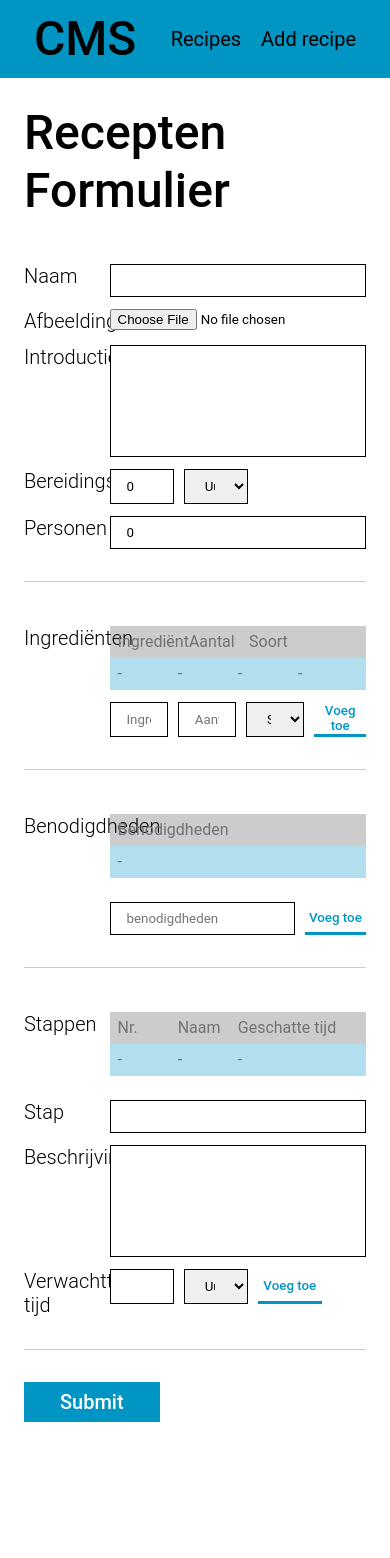
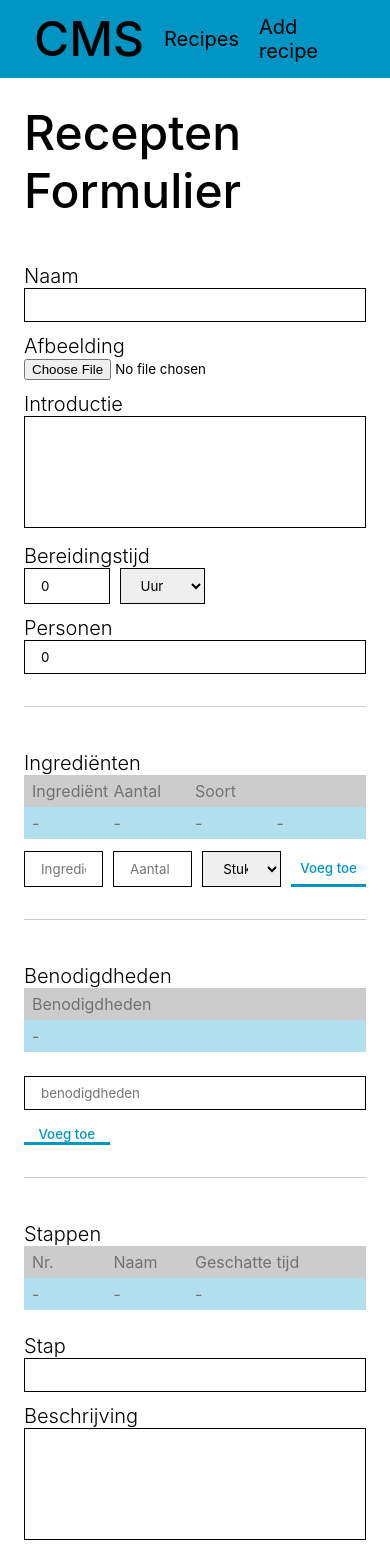
Before and after one commit to GuusDijkhuis/recipes, a React (Create React App) app: page /cms/add-recipe in a window 390 px wide. Shown: the top 1558 px of the page. Before the commit the page ends 1446 px from the top, so only its background shows below. Built offline with nearby package versions, Linux system fonts and the light colour scheme.

Commit message:
fix styling mobile

```diff
--- a/src/components/modules/Card/index.js
+++ b/src/components/modules/Card/index.js
@@ -5,7 +5,6 @@ import classes from './index.module.css';
 import '../../../globals.css';
 
 const Card = (props) => {
-	console.log(props.imageUrl);
 	return (
 		<li className={classes.card}>
 			<div className={classes.imageContainer}>
--- a/src/components/modules/Card/index.module.css
+++ b/src/components/modules/Card/index.module.css
@@ -39,6 +39,7 @@
 .card button {
 	margin-left: auto;
 	display: block;
+	margin-top: 2rem;
 }
 .card ul {
 	display: flex;
@@ -48,9 +49,11 @@
 	margin-top: 0.5rem;
 }
 .card p {
-	line-height: 0.875rem;
-	height: 5rem;
-	overflow: hidden;
+	line-height: 1rem;
+	min-height: 5rem;
+	max-height: 7rem;
+	overflow: scroll;
+
 }
 .tag {
 	color: #727272;
--- a/src/components/pages/CMS/RecipeForm/index.module.css
+++ b/src/components/pages/CMS/RecipeForm/index.module.css
@@ -131,3 +131,24 @@ textarea {
 		max-width: inherit;
 	}
 }
+@media only screen and (max-width: 1280px) {
+	.formField {
+		margin-top: 0.75rem;
+		display: block;
+		width: 100%;
+	}
+	.formFieldLabel {
+		width: 100%;
+		display: block;
+	}
+	.formFieldInput {
+		width: 100%;
+	}
+	.formFieldContent {
+		width: 100%;
+	}
+	.formFieldInputRow + button {
+		margin-top: 1rem;
+		width: 25%;
+	}
+}
--- a/src/components/pages/CMS/Recipes/index.module.css
+++ b/src/components/pages/CMS/Recipes/index.module.css
@@ -14,6 +14,7 @@
 	display: flex;
 	align-items: center;
 	background-color: rgba(0, 149, 195, 0.3);
+	overflow: scroll;
 }
 .list li span {
 	width: 20%;
@@ -28,3 +29,15 @@
 	display: flex;
 	justify-content: space-between;
 }
+
+@media only screen and (max-width: 1280px) {
+	.list li span:nth-child(1) {
+		min-width: 20%;
+	}
+	.list li span:nth-child(2) {
+		min-width: 50%;
+	}
+	.list li span:nth-child(3) {
+		min-width: 20%;
+	}
+}
--- a/src/components/pages/Recipe/index.js
+++ b/src/components/pages/Recipe/index.js
@@ -16,7 +16,8 @@ const Recipe = () => {
 
 	const recipes = useSelector((state) => state.recipes);
 	const recipe = recipes[0];
-	const baseUrl = window.location.origin === 'https://recipes-gd.netlify.app' ? 'https://recipes-gd.netlify.app' : 'http://localhost:5000';
+	// const baseUrl = window.location.origin === 'https://recipes-gd.netlify.app' ? 'https://recipes-application.herokuapp.com' : 'http://localhost:5000';
+	// console.log(recipe);
 	return (
 			<div>
 				<Nav />
@@ -31,7 +32,7 @@ const Recipe = () => {
 									</div>
 								</div>
 								<div>
-									<img src={`${baseUrl}/${recipe.picture}`} alt={recipe.title} />
+									<img src={`https://recipes-application.herokuapp.com/${recipe.picture}`} alt={recipe.title} />
 								</div>
 								<div>
 									<div className={classes.header}>
@@ -46,9 +47,9 @@ const Recipe = () => {
 										<ul className={classes.list}>
 											{
 												recipe.ingredients.map((ingredient, i) => (
-													<li>
-													<span>{`${ingredient.name}`}</span>
-													<span>{`${ingredient.quantity} ${ingredient.unit}`}</span>
+													<li key={i}>
+														<span>{`${ingredient.name}`}</span>
+														<span>{`${ingredient.quantity} ${ingredient.unit}`}</span>
 													</li>
 												)
 											)}
@@ -61,7 +62,7 @@ const Recipe = () => {
 										<ul className={classes.list}>
 											{
 												recipe.tools.map((tool, i) => (
-													<li>
+													<li key={i}>
 														<span>{tool.name}</span>
 													</li>
 												)
@@ -75,7 +76,7 @@ const Recipe = () => {
 										<ul className={classes.stepList}>
 											{
 												recipe.steps.map((step, i) => (
-													<li>
+													<li key={i}>
 														<h3>{`${i+1} ${step.name}`}</h3>
 														<p>{step.description}</p>
 													</li>
--- a/src/components/pages/Recipe/index.module.css
+++ b/src/components/pages/Recipe/index.module.css
@@ -1,17 +1,15 @@
 .content {
 	padding: 3rem 10rem;
-}
-.container {
-	box-shadow: 0px 0px 20px 2px rgba(0,0,0,0.2);
 	width: clamp(360px, 100%, 1280px);
 	display: block;
 	margin: 0 auto;
 }
+.container {
+	box-shadow: 0px 0px 20px 2px rgba(0,0,0,0.2);
+}
 .container > div {
 	overflow: hidden;
 	width: 100%;
-}
-.container > div:nth-child(odd) {
 }
 
 .container > div > img {
@@ -69,3 +67,11 @@
 	margin-top: .5rem;
 	padding: 0 1rem;
 }
+@media only screen and (max-width: 1280px) {
+	.content {
+		padding: 3rem 2rem;
+	}
+	.header {
+		padding: 1rem 1rem;
+	}
+}
--- a/src/globals.css
+++ b/src/globals.css
@@ -2,7 +2,7 @@
 	margin: 0;
 	padding: 0;
 	box-sizing: border-box;
-	font-family: Roboto;
+	font-family: -apple-system, BlinkMacSystemFont, "Segoe UI", Roboto, Helvetica, Arial, sans-serif, "Apple Color Emoji", "Segoe UI Emoji", "Segoe UI Symbol";
 }
 li {
 	list-style: none;
--- a/src/reducers/recipes.js
+++ b/src/reducers/recipes.js
@@ -1,9 +1,10 @@
 const recipeReducers = (recipes = [], action) => {
+
 	switch(action.type) {
 		case 'FETCH_ALL':
 			return action.payload;
 		case 'FETCH_ONE':
-			return [action.payload];
+			return [action.payload._doc];
 		case 'UPDATE':
 		case 'CREATE':
 			return [...recipes, action.payload];
```
